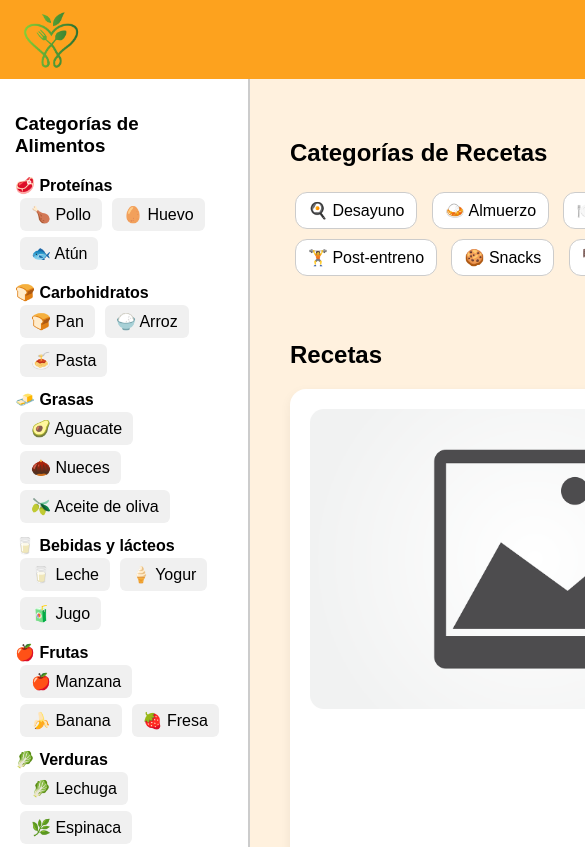
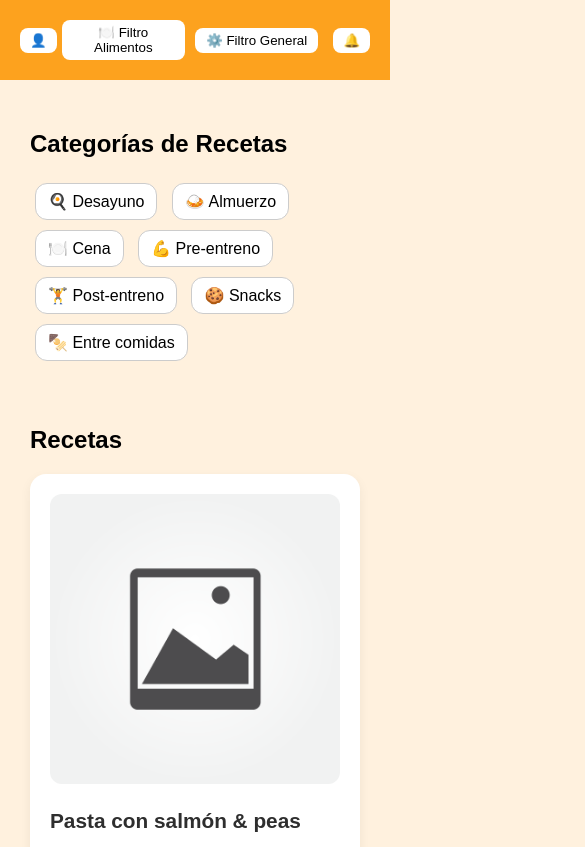
Before and after one commit to AngelaHuertas/mockupZabora, a plain HTML site: page lista_recetas.html in a window 390 px wide. Shown: the top 847 px of the page, 585 px wide, since content can reach past the window. Drawn offline with Linux system fonts and the light colour scheme.

Commit message:
media query

```diff
--- a/styles/lista_recetas.css
+++ b/styles/lista_recetas.css
@@ -302,3 +302,79 @@ main {
     padding: 6px 10px;
     box-sizing: border-box;
 }
+
+@media screen and (max-width: 768px) {
+    body {
+        display: block;
+        padding: 0;
+    }
+
+    .encabezado {
+        flex-direction: column;
+        align-items: stretch;
+        text-align: center;
+        padding: 10px;
+    }
+
+    .logo {
+        display: none;
+    }
+
+    .iconos-header {
+        display: flex;
+        justify-content: space-between;
+        align-items: center;
+        padding: 0 10px;
+    }
+
+    .iconos-header #btnPerfil {
+        order: -1;
+        margin-left: auto;
+    }
+
+    .iconos-header #btnNotif {
+        order: 1;
+        margin-right: auto;
+    }
+
+    .iconos-header #btnFiltroAlimentos,
+    .iconos-header #btnFiltroGeneral {
+        flex: 1;
+        margin: 10px 5px;
+    }
+
+    #panelAlimentos,
+    #panelGeneral {
+        display: none;
+    }
+
+    main {
+        padding: 10px;
+    }
+
+    .receta {
+        flex-direction: column;
+        align-items: center;
+    }
+
+    .receta img {
+        width: 100%;
+        height: auto;
+        border-radius: 12px;
+    }
+
+    .info-receta {
+        margin-left: 0;
+        margin-top: 10px;
+        width: 100%;
+    }
+
+    .sub-info {
+        justify-content: center;
+        margin-bottom: 20px;
+    }
+
+    .boton-ver-mas {
+        margin-bottom: 30px;
+    }
+}
```
